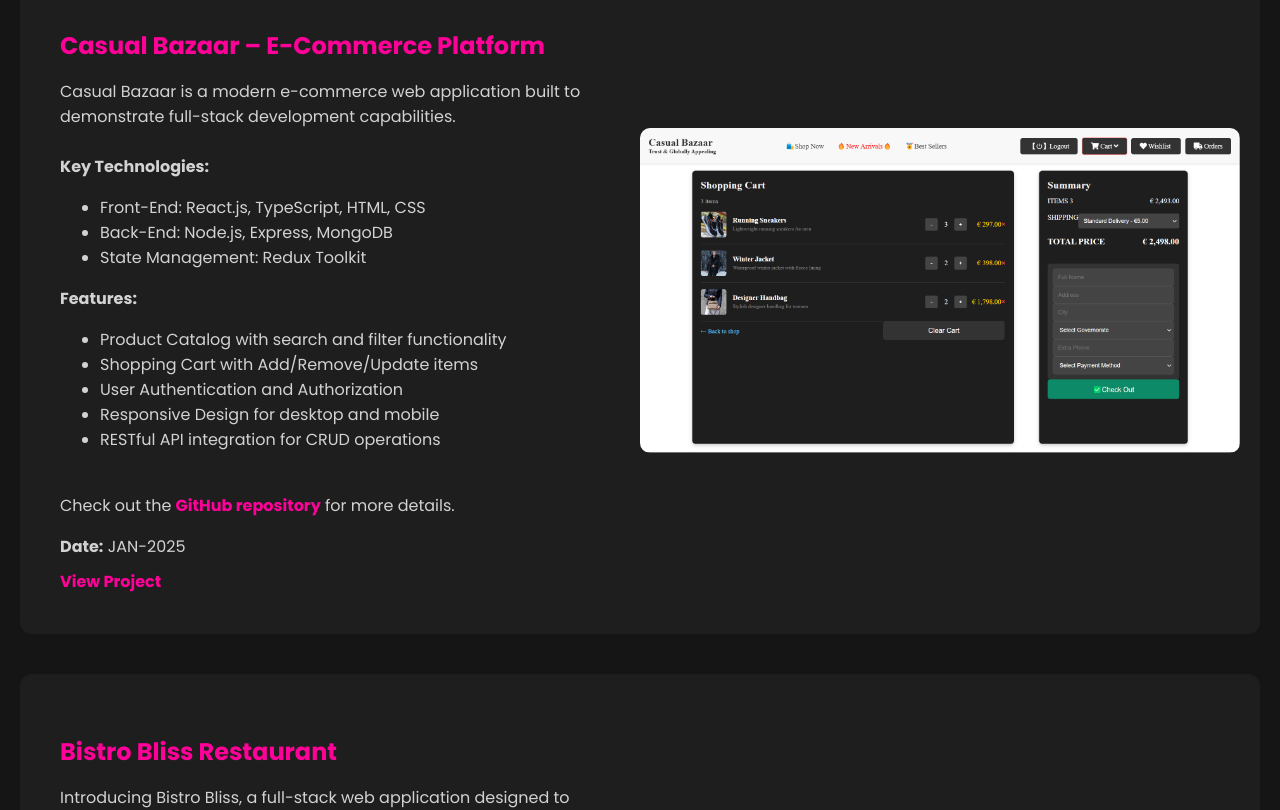
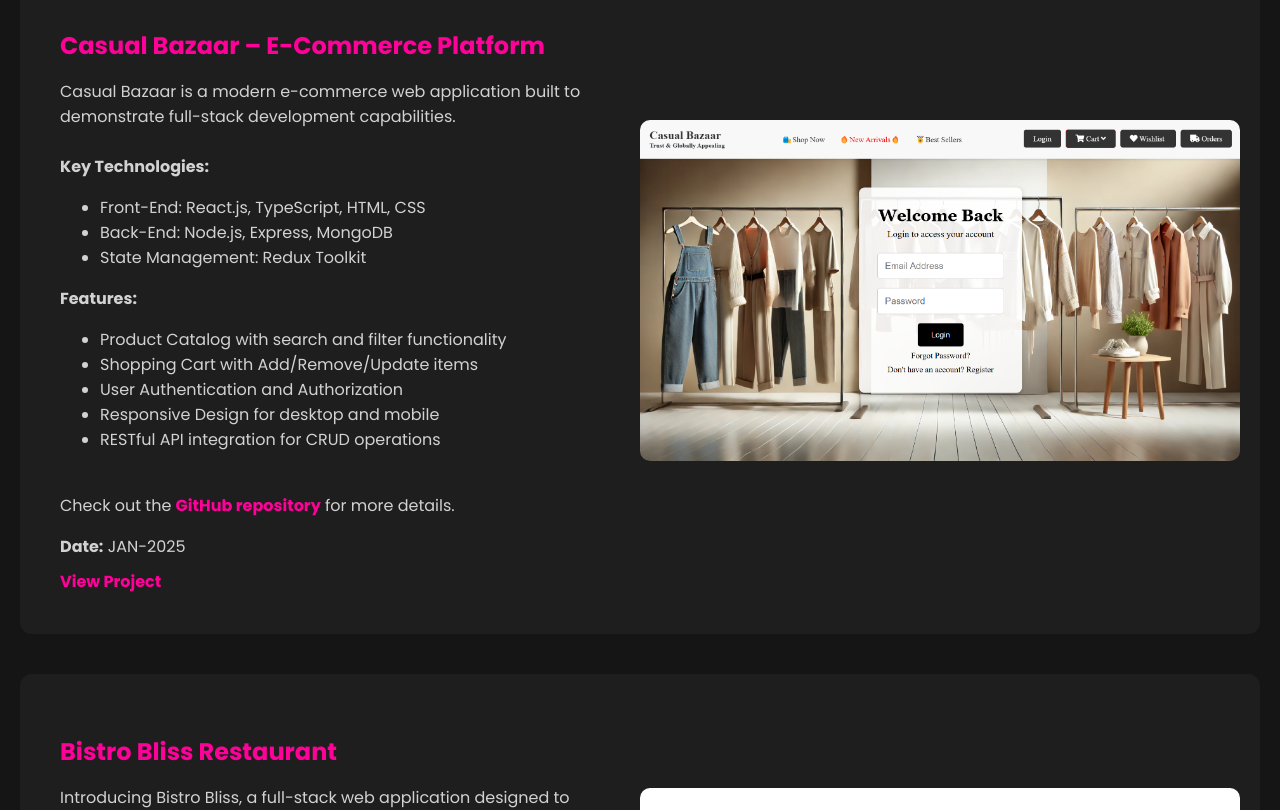
Before and after one commit to mohamedreda22/mohamed-reda-swe, a React (Create React App) app: page / in a window 1280 px wide. Shown: the part 2540-3350 px from the top of the page. Built offline with nearby package versions, Linux system fonts and the light colour scheme.

Commit message:
Fix ESLint warnings

```diff
--- a/src/App.js
+++ b/src/App.js
@@ -96,7 +96,7 @@
         "casual6.png",
         "casual7.png",
         "casual8.png",
-        "casual9.png"
+        "casual9.png",
       ],
       currentImage: "casual1.png",
     },
@@ -492,7 +492,7 @@
     return () => {
       intervals.forEach((interval) => clearInterval(interval));
     };
-  }, []);
+  }, [projects]);
 
   const downloadCV = () => {
     try {
@@ -609,7 +609,7 @@
                 <img
                   className="slideshow-image"
                   src={`${process.env.PUBLIC_URL}/${project.currentImage}`}
-                  alt={`${project.name} Image`}
+                  alt={`${project.name} preview`}
                 />
               </div>
               <div className="project-info">
```
